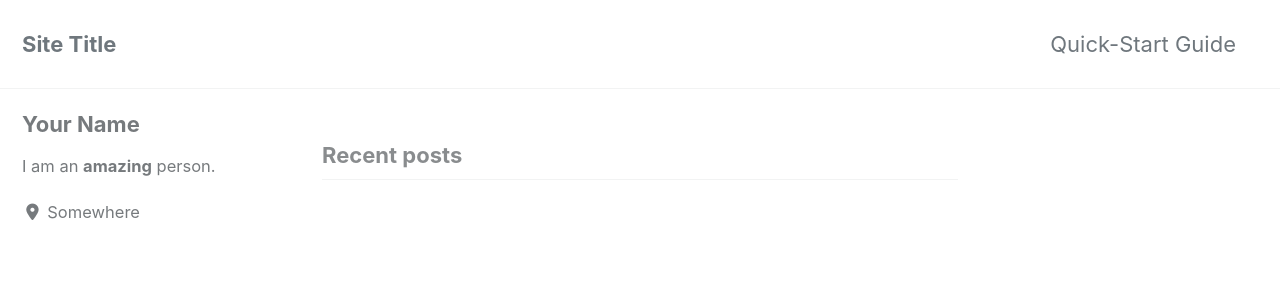
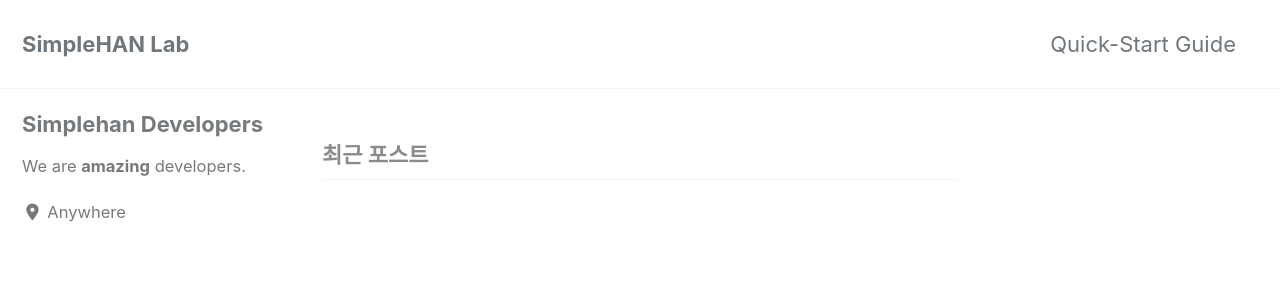
Before and after one commit to simplehanlab/prevBlog, a Jekyll site: the page built from index.html, in a window 1280 px wide and 900 px high. Shown: the top 300 px of the window. Built offline with Jekyll 4.4.1, drawn with Linux system fonts in a browser that asks for light colours; cached includes are drawn as plain includes; nearby versions of some CDN libraries; the list of posts is cut into pages by our own code; some of the changed text lies outside the part shown.

Commit message:
config update

```diff
--- a/_config.yml
+++ b/_config.yml
@@ -15,15 +15,15 @@
 minimal_mistakes_skin    : "default" # "air", "aqua", "contrast", "dark", "dirt", "neon", "mint", "plum", "sunrise"
 
 # Site Settings
-locale                   : "en-US"
-title                    : "Site Title"
+locale                   : "ko-KR"
+title                    : "SimpleHAN Lab"
 title_separator          : "-"
 subtitle                 : # site tagline that appears below site title in masthead
-name                     : "Your Name"
-description              : "An amazing website."
-url                      : # the base hostname & protocol for your site e.g. "https://mmistakes.github.io"
-baseurl                  : # the subpath of your site, e.g. "/blog"
-repository               : # GitHub username/repo-name e.g. "mmistakes/minimal-mistakes"
+name                     : "Simplehan Lab"
+description              : "하.. 만들기 빡씨다"
+url                      : "https://simplehanlab.github.io/" # the base hostname & protocol for your site e.g. "https://mmistakes.github.io"
+baseurl                  : "" # the subpath of your site, e.g. "/blog"
+repository               : "simplehanlab/simplehanlab.github.io" # GitHub username/repo-name e.g. "mmistakes/minimal-mistakes"
 teaser                   : # path of fallback teaser image, e.g. "/assets/images/500x300.png"
 logo                     : # path of logo image to display in the masthead, e.g. "/assets/images/88x88.png"
 masthead_title           : # overrides the website title displayed in the masthead, use " " for no title
@@ -107,10 +107,10 @@ analytics:
 
 # Site Author
 author:
-  name             : "Your Name"
+  name             : "Simplehan Developers"
   avatar           : # path of avatar image, e.g. "/assets/images/bio-photo.jpg"
-  bio              : "I am an **amazing** person."
-  location         : "Somewhere"
+  bio              : "We are **amazing** developers."
+  location         : "Anywhere"
   email            :
   links:
     - label: "Email"
```
